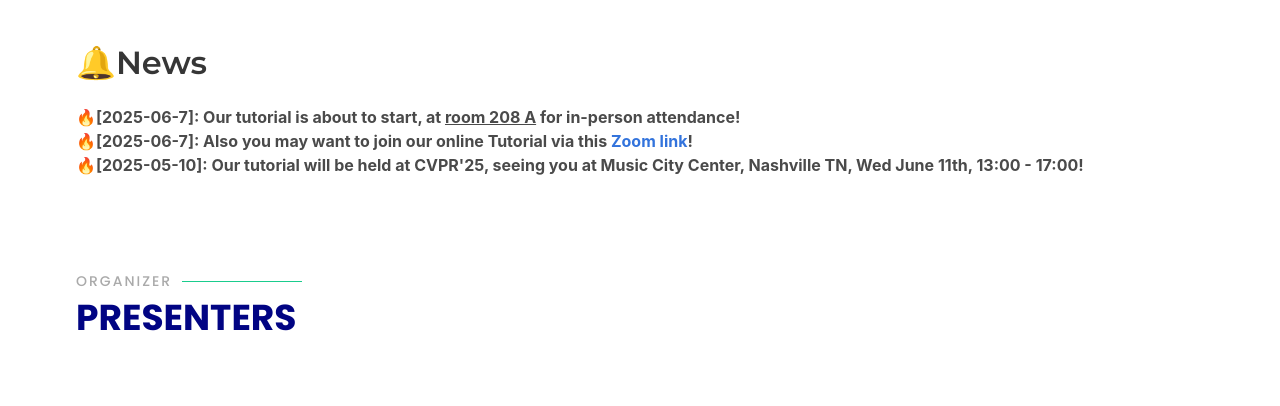
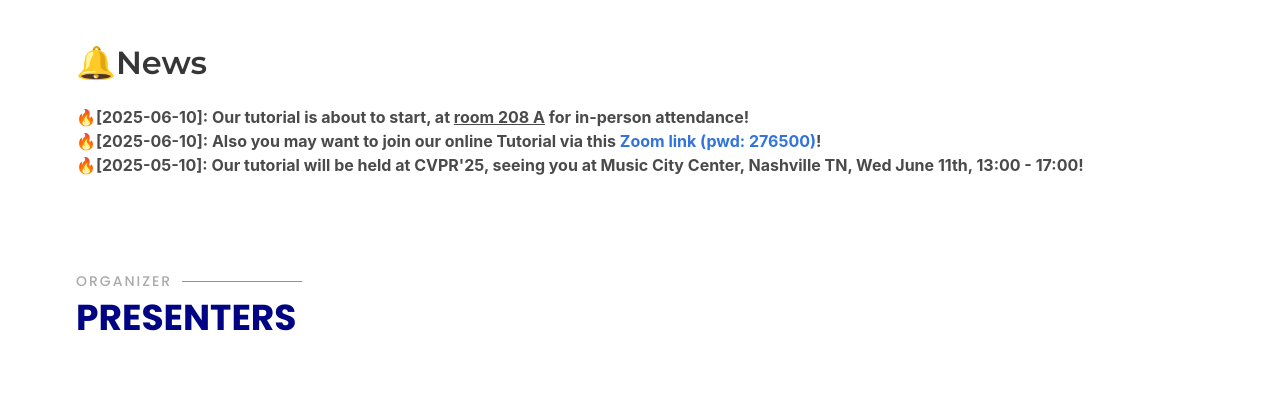
Before and after one commit to MLLM2024/CVPR2025, a plain HTML site: page index.html in a window 1280 px wide. Shown: the part 862-1268 px from the top of the page. Drawn offline with Linux system fonts and the light colour scheme.

Commit message:
Update index.html

```diff
--- a/index.html
+++ b/index.html
@@ -154,8 +154,8 @@
           <p>
 <!--            <b>🔥[2024-06-19]: You can now visit the video record of the tutorial at <a href="https://www.youtube.com/watch?v=pHBT3zXxQX8">Youtube</a>!</b><br>-->
 <!--            <b>🔥[2024-06-19]: We have released all the slides!</b><br>-->
-           <b>🔥[2025-06-7]: Our tutorial is about to start, at <u>room 208 A</u> for in-person attendance!</b><br>
-           <b>🔥[2025-06-7]: Also you may want to join our online Tutorial via this <a href="#">Zoom link</a>!</b><br>
+           <b>🔥[2025-06-10]: Our tutorial is about to start, at <u>room 208 A</u> for in-person attendance!</b><br>
+           <b>🔥[2025-06-10]: Also you may want to join our online Tutorial via this <a href="https://nus-sg.zoom.us/j/3325919096?pwd=QTR5a2Y4ZEVybG5ualBZUS9keGp2Zz09&omn=83608316059">Zoom link (pwd: 276500)</a>!</b><br>
            <b>🔥[2025-05-10]: Our tutorial will be held at CVPR'25, seeing you at Music City Center, Nashville TN, Wed June 11th, 13:00 - 17:00!</b><br>
           </p>
           <br>
```
